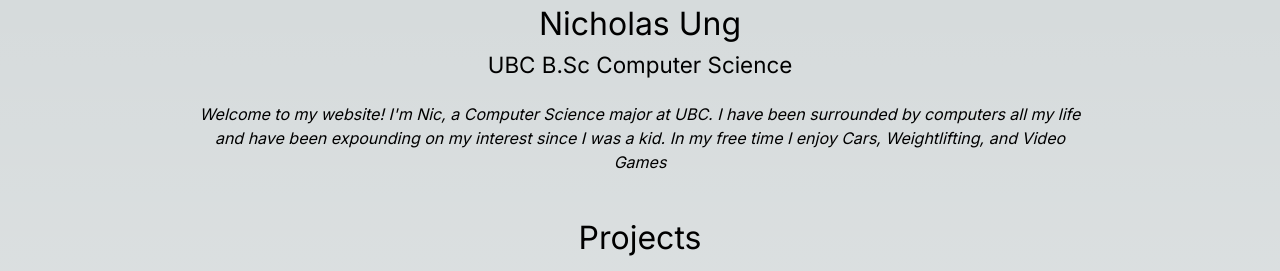
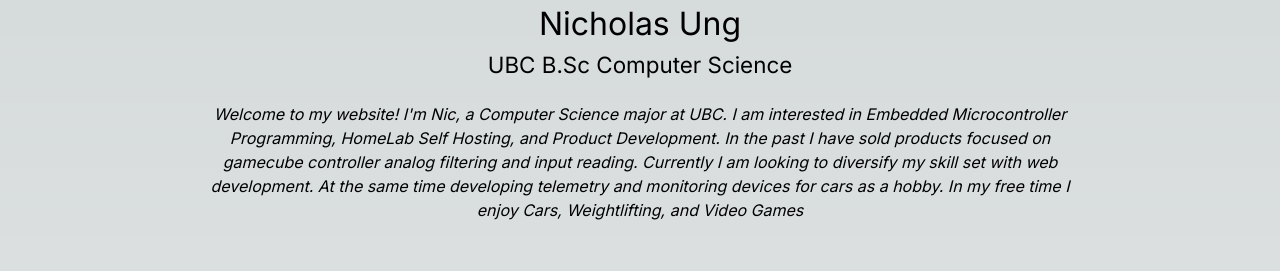
Before and after one commit to nicholasung/NicResume, a Next.js app: page / in a window 1280 px wide. Shown: the top 271 px of the page. Built offline with nearby package versions, Linux system fonts and the light colour scheme.

Commit message:
new intro blurb

```diff
--- a/src/app/page.tsx
+++ b/src/app/page.tsx
@@ -7,7 +7,7 @@ export default function Home() {
       {/* <Navbar /> */}
       <Header />
       <main>
-        <div className='intro'>Welcome to my website! I&apos;m Nic, a Computer Science major at UBC. I have been surrounded by computers all my life and have been expounding on my interest since I was a kid. In my free time I enjoy Cars, Weightlifting, and Video Games</div>
+        <div className='intro'>Welcome to my website! I&apos;m Nic, a Computer Science major at UBC. I am interested in Embedded Microcontroller Programming, HomeLab Self Hosting, and Product Development. In the past I have sold products focused on gamecube controller analog filtering and input reading. Currently I am looking to diversify my skill set with web development. At the same time developing telemetry and monitoring devices for cars as a hobby. In my free time I enjoy Cars, Weightlifting, and Video Games</div>
         <Projects />
         <Exp />
         <EdCerts/>
```
